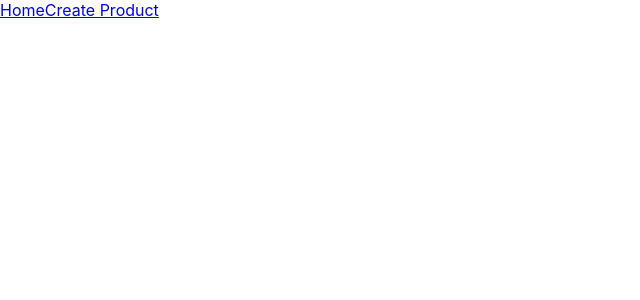
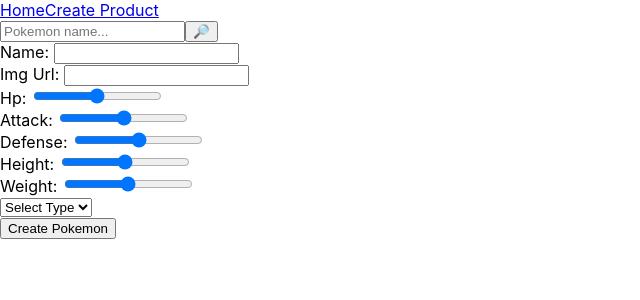
Before and after one commit to FranciscoMansilla/projectPokeApi, a React (Create React App) app in the folder client/: page /n/create/pokemon in a window 1280 px wide. Shown: the top 300 px of the page, without its empty margins (0-640 px from the left). Built offline with nearby package versions, Linux system fonts and the light colour scheme.

Commit message:
creacion de los componentes SearchBox y CreatePage

```diff
--- a/client/src/App.js
+++ b/client/src/App.js
@@ -5,6 +5,7 @@
 import LandingPage from './components/LandingPage/LandingPage'
 import NavBar from './components/NavBar/NavBar';
 import DetailPage from './components/DetailPage/DetailPage'
+import CreatePage from './components/CreatePage/CreatePage';
 
 
 function App() {
@@ -23,6 +24,10 @@
         render={()=><Home />}
       />
       <Route
+        exact path='/n/create/pokemon'
+        component={CreatePage}
+      />
+      <Route
         exact path='/n/pokemon/:id'
         component={DetailPage}
       />
--- /dev/null
+++ b/client/src/components/CreatePage/CreatePage.jsx
@@ -0,0 +1,102 @@
+import { useState } from "react";
+import { useDispatch } from "react-redux";
+
+
+
+export default function CreatePage (){
+  const [state, setState] = useState({
+    name: '',
+    img: '',
+    hp: '',
+    attack: '',
+    defense: '',
+    speed: '',
+    height: '',
+    weight: '',
+  })
+
+  const dispatch = useDispatch();
+  return(
+    <div>
+        <form onSubmit={(e)=>{
+          e.preventDefault();
+        //  dispatch(createProduct(state));
+        }}>
+          <label>Name: </label>
+              <input
+                type="text"
+                name='name'
+                value={state.nombre}
+                onChange={e => setState({...state,name: e.target.value})}
+              />
+          <br/>
+          <label>Img Url: </label>
+              <input
+                type="text"
+                name='imgUrl'
+                value={state.img}
+                onChange={e => setState({...state,img: e.target.value})}
+              />
+          <br/>
+          <label>Hp: </label>
+            <input
+              type="range"
+              name='hp'
+              min='0'
+              max='100'
+              value={state.hp}
+              onChange={e => setState({...state,hp: e.target.value})}
+            />
+          <br/>
+          <label>Attack: </label>
+            <input
+              type="range"
+              name='attack'
+              min='0'
+              max='100'
+              value={state.attack}
+              onChange={e => setState({...state,attack: e.target.value})}
+            />
+          <br/>
+          <label>Defense: </label>
+            <input
+              type="range"
+              name='defense'
+              min='0'
+              max='100'
+              value={state.defense}
+              onChange={e => setState({...state,defense: e.target.value})}
+            />
+          <br/>
+          <label>Height: </label>
+            <input
+              type="range"
+              name='height'
+              min='0'
+              max='100'
+              value={state.height}
+              onChange={e => setState({...state,height: e.target.value})}
+            />
+          <br/>
+          <label>Weight: </label>
+            <input
+              type="range"
+              name='weight'
+              min='0'
+              max='100'
+              value={state.weight}
+              onChange={e => setState({...state,weight: e.target.value})}
+            />
+          <br/>
+          <select>
+            <option disabled="">Select Type</option>
+            <option value="Fire">Fire</option>
+            <option value="Sueño">Sueño</option>
+          </select>
+          <br/>
+
+          <button type="submit">Create Pokemon</button>
+        </form>
+      </div>
+  )
+}
--- a/client/src/components/DetailPage/DetailPage.jsx
+++ b/client/src/components/DetailPage/DetailPage.jsx
@@ -1,29 +1,23 @@
 import { useEffect } from "react";
 import { useDispatch, useSelector } from "react-redux";
-import { useParams } from "react-router";
 import { getPokemonById } from "../../store/actions";
 
 
-export default function DetailPage (){
+export default function DetailPage (props){
   let pokemon = useSelector((state)=>state.pokemonDetail)
+  const id = props.match.params.id
+  const dispatch = useDispatch();
 
-  let params = useParams();
-  console.log('params',params)
-  //let {id} = useParams();
-
-  // const dispatch = useDispatch();
-
-  // useEffect(()=>{
-  //   dispatch(getPokemonById(id))
-  // },[])
+  useEffect(()=>{
+    dispatch(getPokemonById(id))
+  },[])
 
   return(
     <div>
-      {/* {pokemon && <div>
+      {pokemon && <div>
         <h1>{pokemon.name}</h1>
         <img src={pokemon.img} alt="asd" />
-      </div>} */}
-    id: {}
+      </div>}
     </div>
   )
 }
--- a/client/src/components/NavBar/NavBar.jsx
+++ b/client/src/components/NavBar/NavBar.jsx
@@ -1,5 +1,6 @@
 import React, { Component } from 'react'
 import { Link } from "react-router-dom";
+import SearchBox from '../SearchBox/SearchBox';
 
 
 export default class NavBar extends Component {
@@ -7,7 +8,8 @@
         return (
             <div>
                 <Link to='/n/home'>Home</Link>
-                <Link to='/n/#'>Create Product</Link>
+                <Link to='/n/create/pokemon'>Create Product</Link>
+                <SearchBox />
             </div>
         )
     }
--- /dev/null
+++ b/client/src/components/SearchBox/SearchBox.jsx
@@ -0,0 +1,42 @@
+import React from "react";
+import { connect } from "react-redux";
+import { getPokemonByName } from "../../store/actions";
+
+
+
+class SearchBox extends React.Component{
+  constructor(props){
+    super(props);
+    this.state ={
+      search: ''
+    };
+  }
+  handleSubmit(event) {
+    event.preventDefault();
+    this.props.getPokemonByName(this.state.search)
+    this.setState({search: ""})
+  }
+
+  render(){
+    //let {onSearch} = this.props;
+    return(
+      <form onSubmit={(e) => this.handleSubmit(e)}>
+              <input
+                type="text"
+                placeholder="Pokemon name..."
+                value={this.state.search}
+                onChange={e => this.setState({search: e.target.value})}
+              />
+              <input type="submit" value="🔎" />
+            </form>
+    )
+  }
+}
+//export default SearchBox;
+
+export function matchDispatchToProps(dispatch){
+  return{
+    getPokemonByName: (name)=> dispatch(getPokemonByName(name))
+  }
+}
+export default connect(null,matchDispatchToProps)(SearchBox)
--- a/client/src/store/reducer/index.js
+++ b/client/src/store/reducer/index.js
@@ -7,7 +7,7 @@
 
 const initialState = {
   pokemons: [],
-  pokemonDetail:{},
+  pokemonDetail:[],
   filteredPokemons: []
 }
 
```
